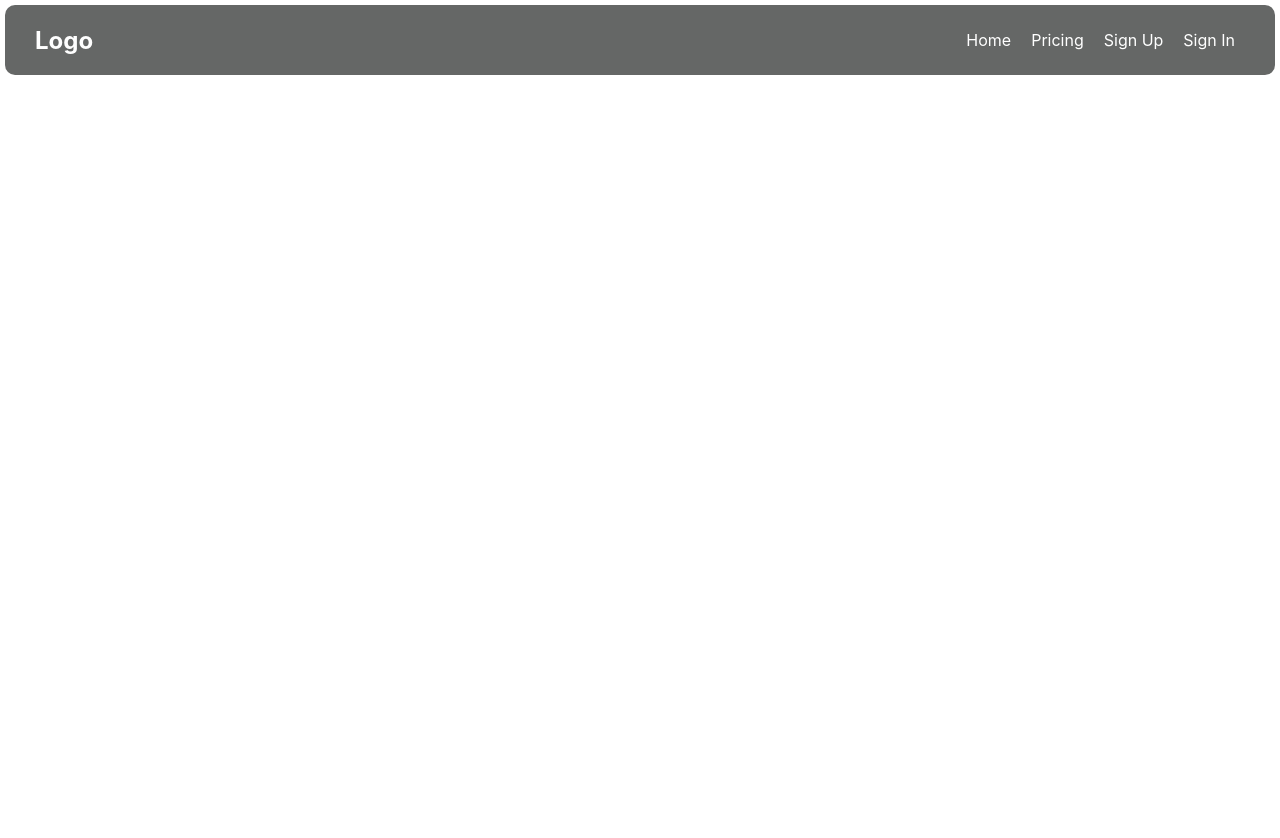
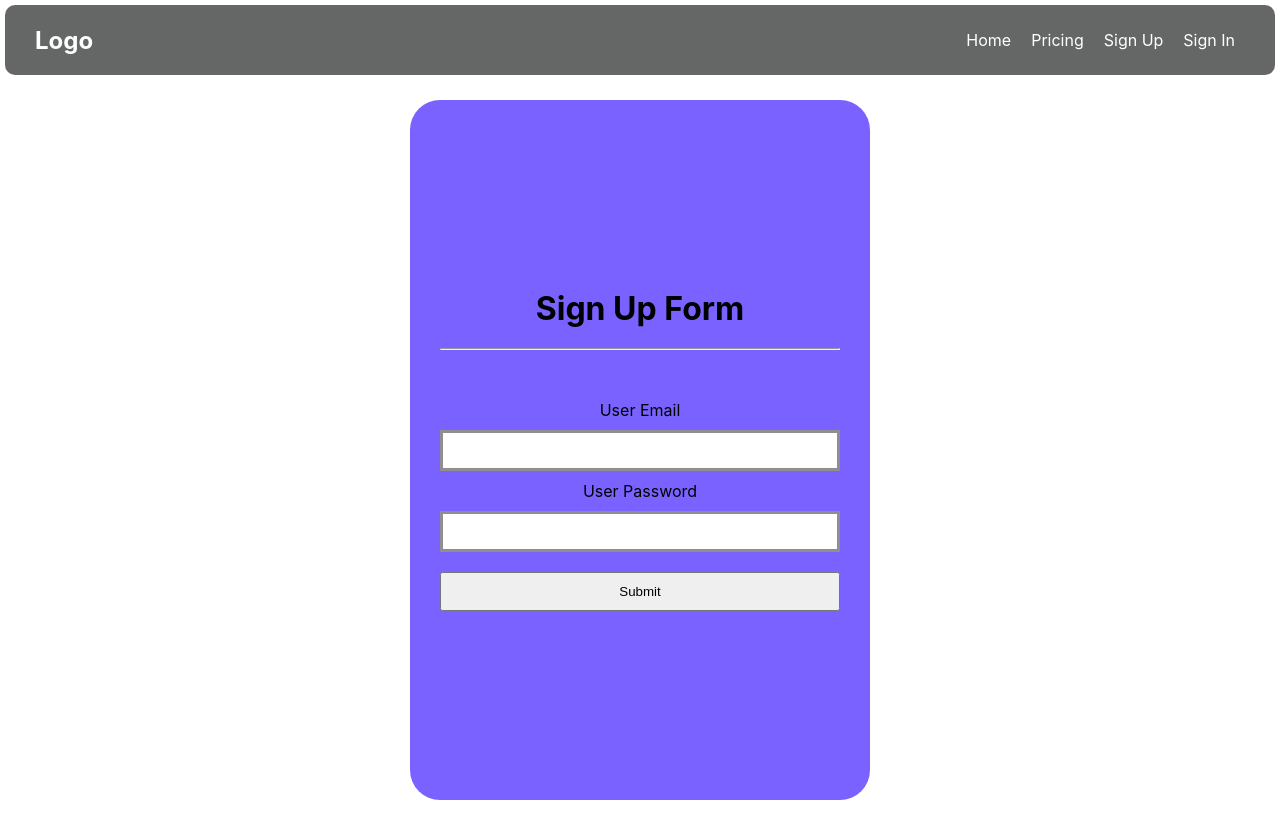
Before and after one commit to Abdullahtheauthor/task-management-frontend, a React (Create React App) app: page /Signup in a window 1280 px wide. Shown: the top 838 px of the page. Before the commit the page ends 800 px from the top, so only its background shows below. Built offline with nearby package versions, Linux system fonts and the light colour scheme.

Commit message:
creating FormComponent with routes

```diff
--- a/src/App.js
+++ b/src/App.js
@@ -1,24 +1,25 @@
-import { BrowserRouter, Route, Routes} from "react-router-dom";
+import { BrowserRouter, Route, Routes } from "react-router-dom";
 import React from "react";
-import HomePage from './Pages/HomePage';
-import Navbar from './Components/Navbar';
+import HomePage from "./Pages/HomePage";
+import Navbar from "./Components/Navbar";
+import SignupForm from "./Components/SignupForm.js";
 
- function App() {
+function App() {
   return (
-<BrowserRouter>
-<>
-<Navbar/>
+    <BrowserRouter>
+      <>
+        <Navbar />
+        {/* <Link to="/Signup">
+          <button style={{ fontSize: "20px" }}>SignUpForm</button>
+        </Link> */}
 
         <Routes>
           <Route path="/" element={<HomePage />} />
+          <Route path="/Signup" element={<SignupForm />} />
         </Routes>
       </>
     </BrowserRouter>
   );
-};
-
-
-
-
+}
 
 export default App;
--- /dev/null
+++ b/src/Components/SignupForm.js
@@ -0,0 +1,114 @@
+import { useState } from "react";
+import "../form.css";
+
+export default function SignUpForm() {
+  let userData = [
+    { username: "Abdullah@gmail.com", userPass: "enkdwnrwe$" },
+    { username: "Ahmed@gmail.com", userPass: "enkdasdasdwnrwe$" },
+    { username: "Wael@gmail.com", userPass: "q3q44324$" },
+  ];
+
+  const [formInputs, setFormInputs] = useState({
+    email: "",
+    password: "",
+    userData,
+  });
+
+  // Update email input
+  function handleChangeEmailInput(e) {
+    setFormInputs({ ...formInputs, email: e.target.value });
+  }
+
+  // Update password input
+  function handleChangePasswordInput(e) {
+    setFormInputs({ ...formInputs, password: e.target.value });
+  }
+
+  function handleSubmit(e) {
+    e.preventDefault();
+    const newUser = {
+      username: formInputs.email,
+      userPass: formInputs.password,
+    };
+
+    // Add new user to userData array
+    setFormInputs({
+      ...formInputs,
+      userData: [...formInputs.userData, newUser], // Add the new user
+      email: "", // Reset email field
+      password: "", // Reset password field
+    });
+  }
+
+  return (
+    <div
+      style={{
+        display: "flex",
+        justifyContent: "center",
+        alignItems: "center",
+      }}
+    >
+      <form
+        style={{
+          padding: "20px",
+          height: "100vh",
+          width: "500px",
+        }}
+      >
+        <div
+          style={{
+            display: "flex",
+            justifyContent: "center",
+            alignItems: "center",
+            flexDirection: "column",
+            padding: "30px",
+            background: "rgba(88, 59, 255, 0.8",
+            minHeight: "700px",
+            marginBottom: "40px",
+            borderRadius: "30px",
+          }}
+        >
+          <h1 style={{ marginBottom: "20px" }}>Sign Up Form </h1>
+
+          <hr
+            style={{
+              color: "black",
+              background: "red",
+              width: "100%",
+              marginBottom: "40px",
+            }}
+          />
+
+          <label>User Email</label>
+          <input
+            type="email"
+            value={formInputs.email}
+            onChange={handleChangeEmailInput}
+          />
+
+          <label>User Password</label>
+          <input
+            type="password"
+            value={formInputs.password}
+            onChange={handleChangePasswordInput}
+          />
+
+          <button
+            id="submit-loan-button"
+            type="button"
+            style={{
+              marginTop: "20px",
+
+              width: "100%",
+              padding: "10px",
+              Border: "none",
+            }}
+            onClick={(e) => handleSubmit(e)}
+          >
+            Submit
+          </button>
+        </div>
+      </form>
+    </div>
+  );
+}
--- /dev/null
+++ b/src/form.css
@@ -0,0 +1,12 @@
+input{
+    width: 100%;
+    padding: 10px;
+    border: none;
+    border: 3px solid rgb(147, 142, 142);
+
+}
+label{
+    padding: 10px;
+
+
+}
```
Also changed, not shown: trial.txt (deleted).
